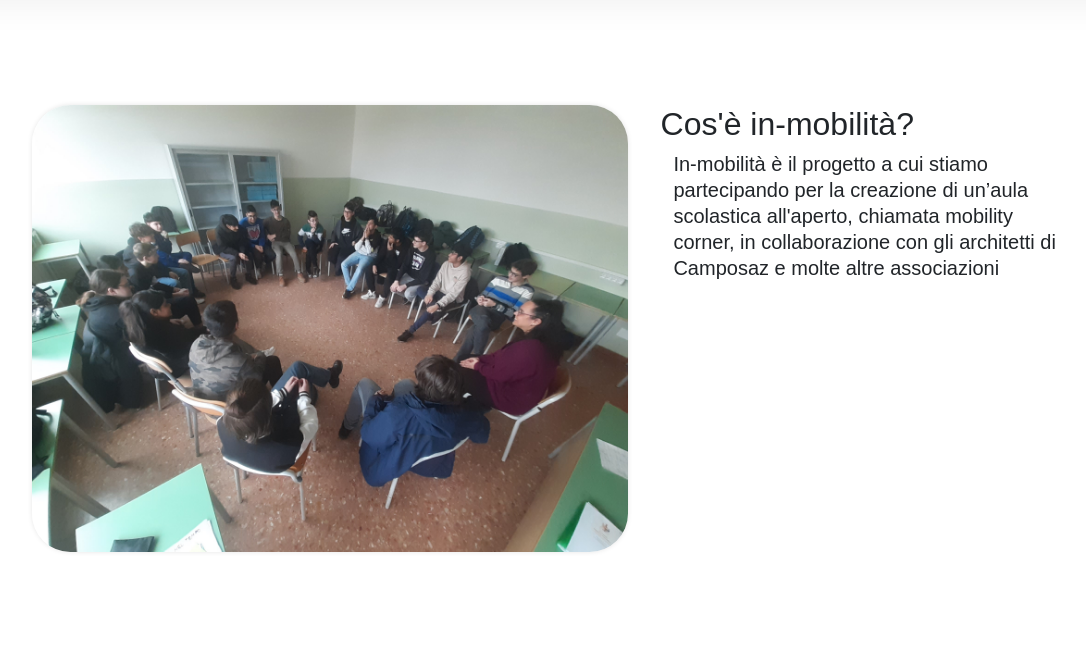
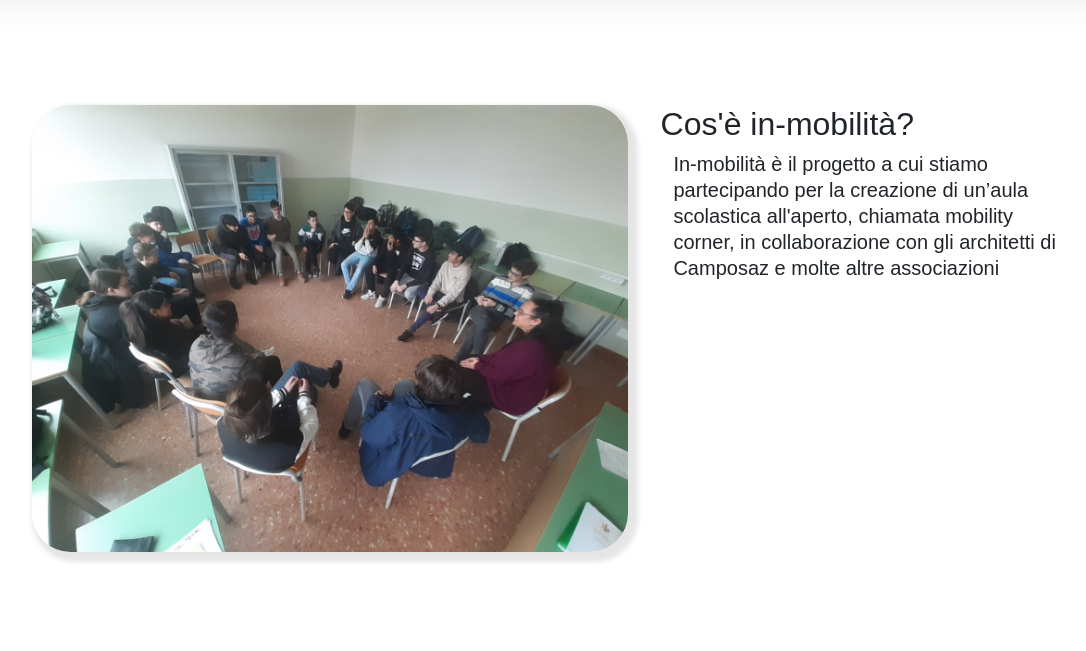
Before and after one commit to prathix/in-mobilita, a Flask app: page / in a window 1280 px wide. Shown: the part 807-1458 px from the top of the page, without its empty margins (96-1182 px from the left). Run offline with Flask 3, Linux system fonts and the light colour scheme.

Commit message:
Update style.css

```diff
--- a/static/style.css
+++ b/static/style.css
@@ -346,5 +346,5 @@ nav{
 
 .immaginine{
     border-radius: 3vw;
-    box-shadow: 0px 0px 5px rgba(0, 0, 0, 0.1);
+    box-shadow: 5px 5px 5px 5px rgba(0, 0, 0, 0.1);
 }
```
